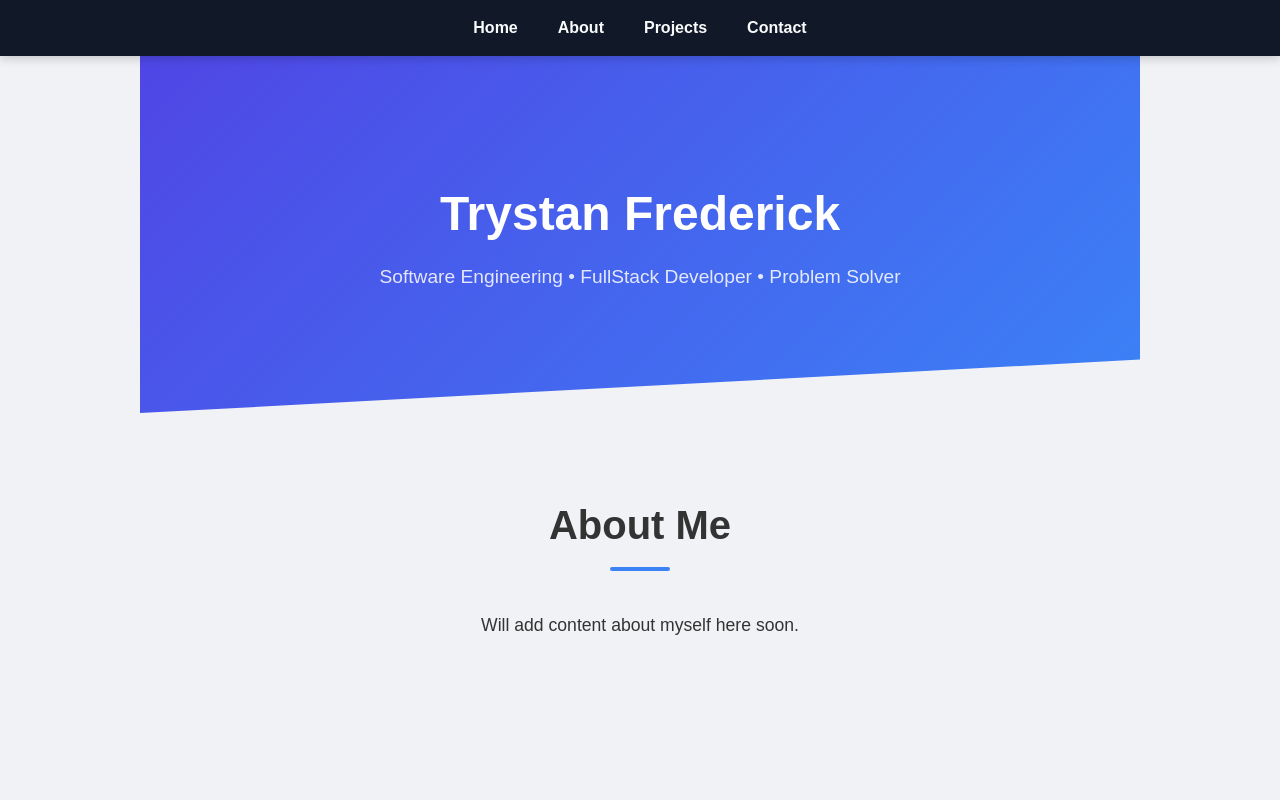
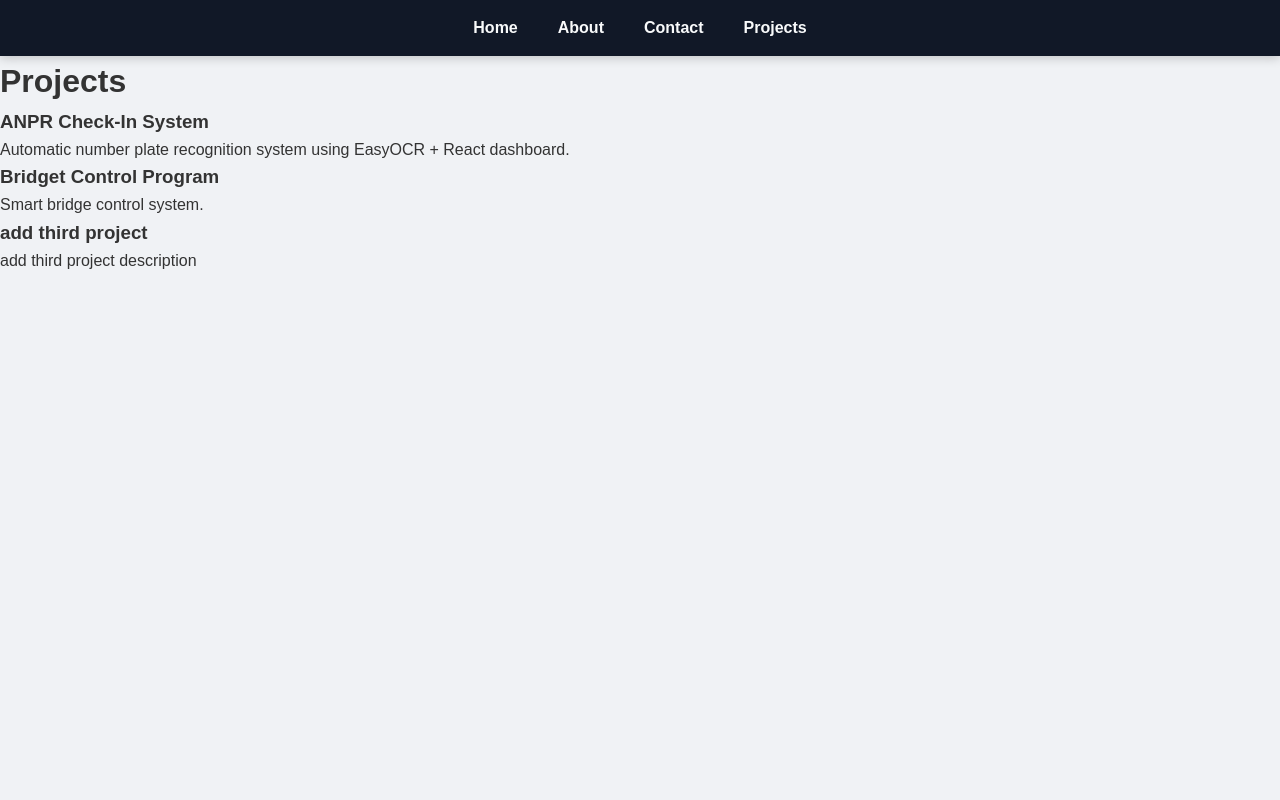
Before and after one commit to 76Trystan/portfolio-website, a React (Create React App) app: page /projects in a window 1280 px wide. Shown: the top 800 px of the page. Built offline with nearby package versions, Linux system fonts and the light colour scheme.

Commit message:
added routing

```diff
--- a/package.json
+++ b/package.json
@@ -10,6 +10,7 @@
     "@testing-library/user-event": "^13.5.0",
     "react": "^19.2.0",
     "react-dom": "^19.2.0",
+    "react-router-dom": "^7.9.6",
     "react-scripts": "5.0.1",
     "web-vitals": "^2.1.4"
   },
--- a/src/App.js
+++ b/src/App.js
@@ -1,3 +1,4 @@
+/*
 import "./App.css";
 
 import Navbar from "./components/Navbar";
@@ -21,3 +22,26 @@ function App() {
 }
 
 export default App;
+*/
+
+import { BrowserRouter as Router, Routes, Route } from "react-router-dom";
+import Navbar from "./components/Navbar";
+import Home from "./pages/Home";
+import Projects from "./pages/Projects";
+import Contact from "./components/Contact";
+import "./App.css";
+
+export default function App() {
+  return (
+    <Router>
+      <Navbar />
+      <div className="content">
+        <Routes>
+          <Route path="/" element={<Home />} />
+          <Route path="/projects" element={<Projects />} />
+          <Route path="/Contact" element={<Contact />} />
+        </Routes>
+      </div>
+    </Router>
+  );
+}
--- a/src/components/About.js
+++ b/src/components/About.js
@@ -1,6 +1,6 @@
 function About() {
   return (
-    <section id="about">
+    <section className="fade-in" id="about">
       <h2>About Me</h2>
       <p>
         Will add content about myself here soon.
--- a/src/components/Hero.js
+++ b/src/components/Hero.js
@@ -2,7 +2,7 @@ function Hero() {
   return (
     <section className="hero fadein" id="hero">
       <h1>Trystan Frederick</h1>
-      <p>Software Engineering • FullStack Developer • Problem Solver</p>
+      <p>Software Engineer • FullStack Developer • Problem Solver</p>
     </section>
   );
 }
--- a/src/components/Navbar.js
+++ b/src/components/Navbar.js
@@ -1,3 +1,4 @@
+/*
 function Navbar() {
   return (
     <nav className="navbar">
@@ -10,3 +11,24 @@ function Navbar() {
 }
 
 export default Navbar;
+*/
+
+import { Link } from "react-router-dom";
+
+function Navbar() {
+  return (
+    <nav className="navbar">
+      {/* Navigate home */}
+      <Link to="/">Home</Link>
+
+      {/* Navigate home AND scrolls */}
+      <Link to="/?scroll=about">About</Link>
+      <Link to="/?scroll=contact">Contact</Link>
+
+      {/* Separate projects page */}
+      <Link to="/projects">Projects</Link>
+    </nav>
+  );
+}
+
+export default Navbar;
--- /dev/null
+++ b/src/pages/Home.js
@@ -0,0 +1,24 @@
+import Contact from "../components/Contact";
+import About from "../components/About";
+
+
+export default function Home() {
+  return (
+    <div className="page">
+      <header className="hero">
+        <h1>Hello, I'm Trystan</h1>
+        <p>Software Engineering · Full-Stack Developer · Problem Solver</p>
+      </header>
+
+      <section className="section">
+        <h2>Featured Skills</h2>
+        <div className="card-grid">
+          <div className="card">add card</div>
+          <div className="card">add card</div>
+          <div className="card">add card</div>
+        </div>
+      </section>
+      <Contact />
+    </div>
+  );
+}
--- /dev/null
+++ b/src/pages/Projects.js
@@ -0,0 +1,24 @@
+export default function Projects() {
+  return (
+    <div className="page">
+      <h1>Projects</h1>
+
+      <div className="card-grid">
+        <div className="card">
+          <h3>ANPR Check-In System</h3>
+          <p>Automatic number plate recognition system using EasyOCR + React dashboard.</p>
+        </div>
+
+        <div className="card">
+          <h3>Bridget Control Program</h3>
+          <p>Smart bridge control system.</p>
+        </div>
+
+        <div className="card">
+          <h3>add third project</h3>
+          <p>add third project description</p>
+        </div>
+      </div>
+    </div>
+  );
+}
```
Also changed, not shown: 1 other file (tests, documents, lock files or other folders).
